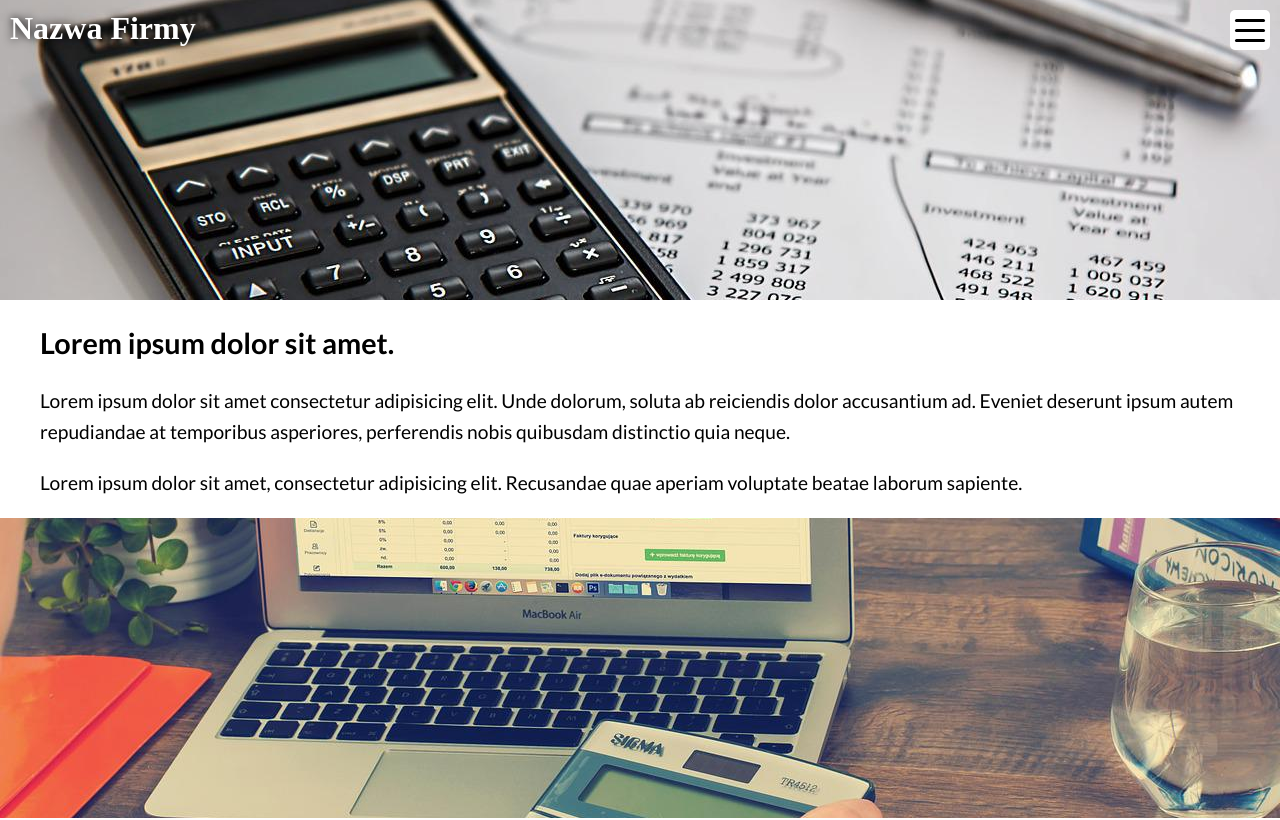
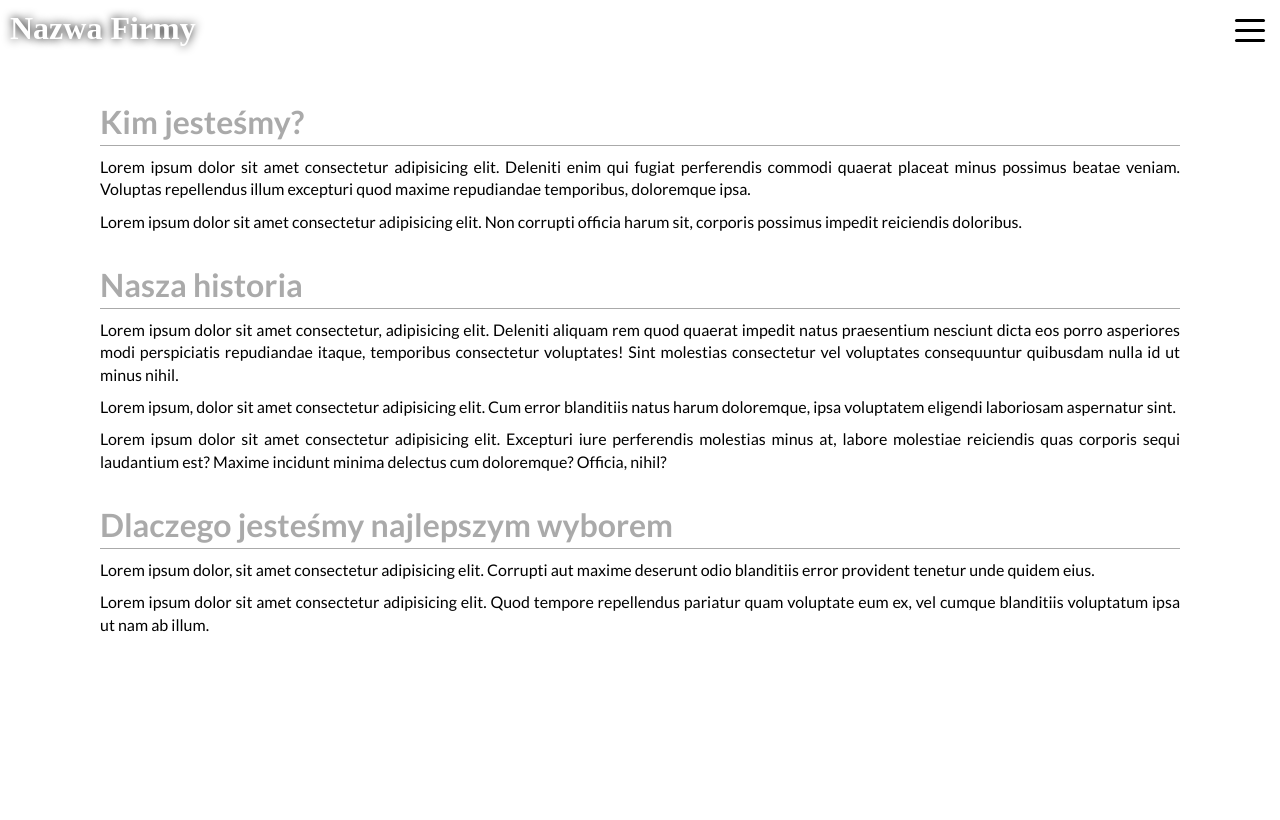
Before and after one commit to danielkuzminski/company_landing, a React (Create React App) app: page /about in a window 1280 px wide. Shown: the top 820 px of the page. Built offline with nearby package versions, Linux system fonts and the light colour scheme; a web font is replaced by a local one.

Commit message:
git changed about page

```diff
--- a/src/pages/About.css
+++ b/src/pages/About.css
@@ -1,46 +1,22 @@
 .about-wrapper {
+  padding: 100px;
+  line-height: 1.4;
   width: 100%;
   min-height: 100vh;
 }
 
-.section-wrapper {
-  font-size: 1.2rem;
-  text-align: left;
-  line-height: 1.6;
-  padding: 20px 40px;
+.section-about {
+  margin-bottom: 30px;
 }
 
-.section-wrapper p {
-  margin-top: 20px;
+.section-about h1 {
+  font-size: 2rem;
+  margin-bottom: 10px;
+  border-bottom: 1px solid #aaa;
+  color: #aaa;
 }
 
-.showcase {
-  padding: 0;
-  width: 100%;
-  height: 300px;
-  /* background-attachment: fixed; */
-
-  /* temporary background */
-  background-color: cadetblue;
+.section-about p {
+  text-align: justify;
+  margin-bottom: 10px;
 }
-
-.showcase-top {
-  background-image: url('../assets/main_section.jpg');
-  background-position: center;
-  background-size: cover;
-  background-repeat: no-repeat;
-}
-
-.showcase-middle {
-  background-image: url('../assets/accountant.jpg');
-  background-position: center;
-  background-size: cover;
-  background-repeat: no-repeat;
-}
-
-.showcase-bottom {
-  background-image: url('../assets/office-g7374f3a46_1280.jpg');
-  background-position: center;
-  background-size: cover;
-  background-repeat: no-repeat;
-}
--- a/src/pages/About.jsx
+++ b/src/pages/About.jsx
@@ -4,21 +4,21 @@ import './About.css'
 export default function About() {
   return (
     <div className='about-wrapper'>
-      <div className="showcase-top showcase"></div>
-      <section className='section-top section-wrapper'>
-        <h1>Lorem ipsum dolor sit amet.</h1>
-        <p>Lorem ipsum dolor sit amet consectetur adipisicing elit. Unde dolorum, soluta ab reiciendis dolor accusantium ad. Eveniet deserunt ipsum autem repudiandae at temporibus asperiores, perferendis nobis quibusdam distinctio quia neque.</p>
-        <p>Lorem ipsum dolor sit amet, consectetur adipisicing elit. Recusandae quae aperiam voluptate beatae laborum sapiente.</p>
+      <section className='section-about'>
+        <h1>Kim jesteśmy?</h1>
+        <p>Lorem ipsum dolor sit amet consectetur adipisicing elit. Deleniti enim qui fugiat perferendis commodi quaerat placeat minus possimus beatae veniam. Voluptas repellendus illum excepturi quod maxime repudiandae temporibus, doloremque ipsa.</p>
+        <p>Lorem ipsum dolor sit amet consectetur adipisicing elit. Non corrupti officia harum sit, corporis possimus impedit reiciendis doloribus.</p>
       </section>
-      <div className="showcase-middle showcase"></div>
-      <section className='section-middle section-wrapper'>
-        <p>Lorem ipsum dolor, sit amet consectetur adipisicing elit. Corporis, est quisquam iste suscipit libero amet itaque iusto totam atque cum tenetur.</p>
-        <p>Lorem ipsum, dolor sit amet consectetur adipisicing elit. Libero maiores aperiam atque ad perspiciatis qui debitis est ipsum cupiditate natus?</p>
-        <p>Lorem ipsum dolor sit amet consectetur adipisicing elit. Nemo doloribus amet ratione adipisci laborum labore assumenda explicabo, ab quae a fugit, rerum qui illo iusto. A cumque maiores quidem architecto?</p>
+      <section className='section-about'>
+        <h1>Nasza historia</h1>
+        <p>Lorem ipsum dolor sit amet consectetur, adipisicing elit. Deleniti aliquam rem quod quaerat impedit natus praesentium nesciunt dicta eos porro asperiores modi perspiciatis repudiandae itaque, temporibus consectetur voluptates! Sint molestias consectetur vel voluptates consequuntur quibusdam nulla id ut minus nihil.</p>
+        <p>Lorem ipsum, dolor sit amet consectetur adipisicing elit. Cum error blanditiis natus harum doloremque, ipsa voluptatem eligendi laboriosam aspernatur sint.</p>
+        <p>Lorem ipsum dolor sit amet consectetur adipisicing elit. Excepturi iure perferendis molestias minus at, labore molestiae reiciendis quas corporis sequi laudantium est? Maxime incidunt minima delectus cum doloremque? Officia, nihil?</p>
       </section>
-      <div className="showcase-bottom showcase"></div>
-      <section className='section-bottom section-wrapper'>
-        <p>Lorem ipsum dolor sit amet consectetur adipisicing elit. Magnam iste aliquid nesciunt ipsum dolorum. Quisquam tenetur ipsam eligendi quod ratione pariatur, doloremque accusamus molestias, debitis suscipit vitae molestiae saepe esse, nihil possimus rerum aut obcaecati veniam. Laborum quam explicabo sunt sint quos, unde eveniet nesciunt nostrum possimus. Eius, ut recusandae.</p>
+      <section className='section-about'>
+        <h1>Dlaczego jesteśmy najlepszym wyborem</h1>
+        <p>Lorem ipsum dolor, sit amet consectetur adipisicing elit. Corrupti aut maxime deserunt odio blanditiis error provident tenetur unde quidem eius.</p>
+        <p>Lorem ipsum dolor sit amet consectetur adipisicing elit. Quod tempore repellendus pariatur quam voluptate eum ex, vel cumque blanditiis voluptatum ipsa ut nam ab illum.</p>
       </section>
     </div>
   )
--- a/src/pages/Home.css
+++ b/src/pages/Home.css
@@ -49,15 +49,6 @@
   margin-right: 10px;
 }
 
-.overlay {
-  position: absolute;
-  top: 0;
-  left: 0;
-  width: 100%;
-  height: 100%;
-  background-color: #333d67;
-  mix-blend-mode: overlay;
-}
 
 
 @media(max-width: 480px){
--- a/src/pages/Home.jsx
+++ b/src/pages/Home.jsx
@@ -12,7 +12,6 @@ export default function Home() {
           <Link className='home-show-more' to='/offer'>Zobacz więcej <i class="fa-solid fa-arrow-right"></i></Link>
           <Link to='/contact' className='home-show-more'><i class="fa-solid fa-phone"></i> Skontaktuj sie z nami</Link>
         </div>
-<div className="overlay"></div>
     </div>
   )
 }
--- a/src/pages/Offer.css
+++ b/src/pages/Offer.css
@@ -1,5 +1,50 @@
+.section-wrapper {
+  font-size: 1.2rem;
+  text-align: left;
+  line-height: 1.6;
+  padding: 20px 40px;
+}
+
+.section-wrapper p {
+  margin-top: 20px;
+  text-align: justify;
+  line-height: 1.4;
+}
+
+.showcase {
+  padding: 0;
+  width: 100%;
+  height: 300px;
+  /* background-attachment: fixed; */
+
+  /* temporary background */
+  background-color: cadetblue;
+}
+
+.showcase-top {
+  background-image: url('../assets/main_section.jpg');
+  background-position: center;
+  background-size: cover;
+  background-repeat: no-repeat;
+}
+
+.showcase-middle {
+  background-image: url('../assets/accountant.jpg');
+  background-position: center;
+  background-size: cover;
+  background-repeat: no-repeat;
+}
+
+.showcase-bottom {
+  background-image: url('../assets/office-g7374f3a46_1280.jpg');
+  background-position: center;
+  background-size: cover;
+  background-repeat: no-repeat;
+}
+
 .offer-icon {
   font-size: 1.6rem;
+  color: #aaa;
 }
 
 .contact-offer {
--- a/src/pages/Offer.jsx
+++ b/src/pages/Offer.jsx
@@ -5,7 +5,7 @@ import './Offer.css'
 export default function Offer() {
   return (
     <div>
-            <div className="showcase-top showcase"></div>
+      <div className="showcase-top showcase"></div>
       <section className='section-top section-wrapper'>
         <h1>Lorem ipsum dolor sit amet.</h1>
         <p className='offer-icon'><i class="fa-solid fa-book-open"></i> Karta Podatkowa</p>
```
